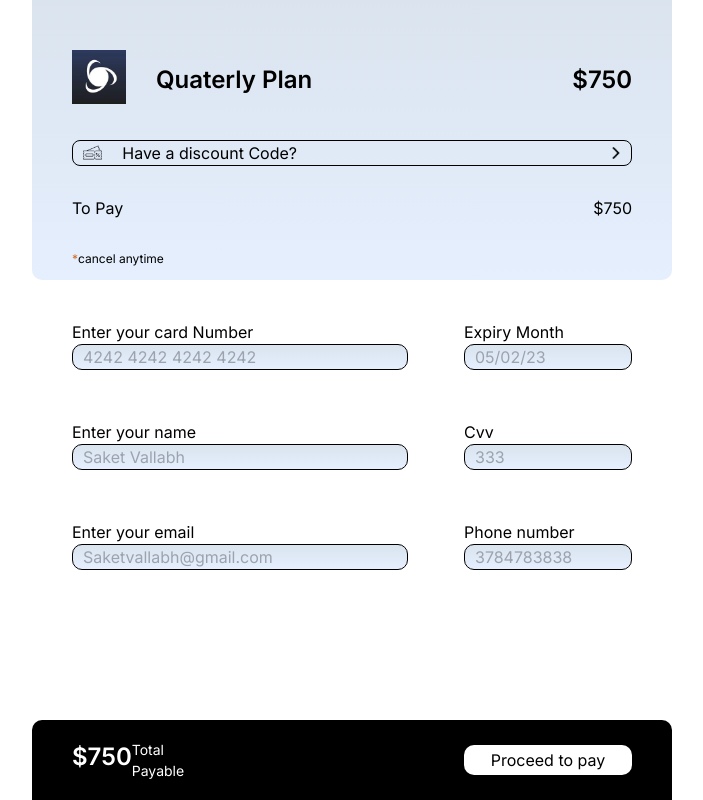
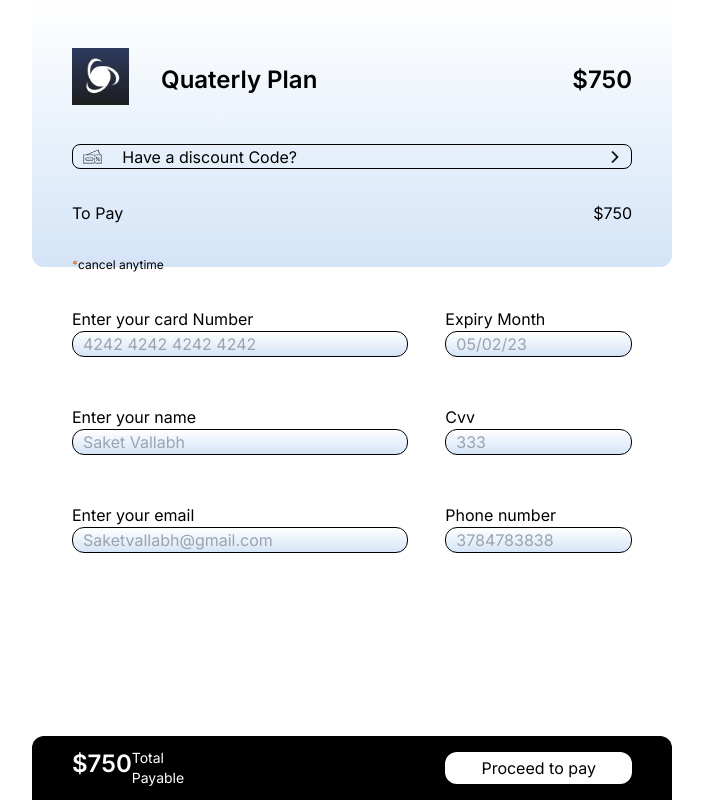
Before and after one commit to Saketvallabh/job-finder-cognavi, a Next.js app: page /Payment in a window 1280 px wide. Shown: the whole page, without its empty margins (288-991 px from the left). Built offline with nearby package versions, Linux system fonts and the light colour scheme.

Commit message:
final css

```diff
--- a/src/app/GetPremium/page.tsx
+++ b/src/app/GetPremium/page.tsx
@@ -8,7 +8,7 @@ import avatar_one from 'public/avatar_one.png';
 import tie from 'public/tie.png';
 import money_one from 'public/money.png';
 import search_one from 'public/search_one.png';
-import styles from './styles.module.css'
+// import styles from './styles.module.css'
 
 export default function getPremium () {
     const benefits = [
@@ -47,7 +47,7 @@ export default function getPremium () {
     return (
        <div className="flex flex-col w-full h-screen bg-white">
             <Navbar />
-            <div className={styles.pricingBody}>
+            <div className="w-full h-4/6 bg-gradient-to-t from-abUscone to-abUsctwo rounded-br-3xl rounded-bl-3xl">
                 <div className="flex h-24 items-center justify-center">
                     <span className="text-3xl font-semibold text-black">Switch to Premium now!</span>
                 </div>
--- a/src/app/GetPremium/styles.module.css
+++ b/src/app/GetPremium/styles.module.css
@@ -1,4 +1,4 @@
-.pricingContainer {
+/* .pricingContainer {
     display: flex;
     flex-direction: column;
     width: 100%;
@@ -7,7 +7,6 @@
 }
 
 .pricingBody {
-    /* background: linear-gradient(rgba(4, 10, 17, 0.2) 0%, rgba(0, 97, 242, 0.1) 100%); */
     background: linear-gradient(rgb(71 118 171 / 20%) 0%, rgba(0, 97, 242, 0.1) 100%);
     border-bottom-left-radius: 50% 40%;
     border-bottom-right-radius: 50% 40%;
@@ -81,4 +80,4 @@
     background-color: #ffffff;
     margin-top: 4rem;
     justify-content: center;
-}
+} */
--- a/src/app/Payment/page.tsx
+++ b/src/app/Payment/page.tsx
@@ -2,81 +2,82 @@ import Image from 'next/image';
 import subs from 'public/logo.png';
 import coupon from 'public/coupon.png';
 import caretRight from 'public/caretRight.png';
-import styles from './styles.module.css';
+// import styles from './styles.module.css';
 
 export default function Payment () {
+
     return (
         <>
-            <div className={styles.payTopCont}>
-            <div className={styles.paymentContainer}>
-                <div className={styles.payDetailContainer}>
-                    <div className={styles.payDetails}>
-                        <div className={styles.headerPlan}>
-                            <div className={styles.subsImage}>
+            <div className="flex w-full bg-white justify-center">
+            <div className="flex flex-col w-6/12 h-screen justify-center">
+                <div className="flex flex-col h-screen w-full">
+                    <div className="flex flex-col w-full px-10 pt-12 pb-2.5 h-1/3 rounded-br-xl rounded-bl-xl bg-gradient-to-t from-mncone to-mnctwo">
+                        <div className="flex flex-row w-full items-center">
+                            <div className="h-16 w-16">
                                 <Image src={subs} alt={"subs"}/>
                             </div>
-                            <div className={styles.planName}>
-                                <span className={styles.planText}>Quaterly Plan</span>
-                                <span className={styles.planText}>$750</span>
+                            <div className="flex w-full justify-between pl-8">
+                                <span className="text-2xl font-semibold text-black">Quaterly Plan</span>
+                                <span className="text-2xl font-semibold text-black">$750</span>
                             </div>
                         </div>
-                        <div className={styles.couponContainer}>
-                            <div className={styles.couponImage}>
+                        <div className="flex w-full rounded-lg mt-8 items-center cursor-pointer min-h-pph border border-black pl-2.5">
+                            <div className="h-5 w-5">
                                 <Image src={coupon} alt={"coupon"} />
                             </div>
-                            <div className={styles.discountMsg}>
-                                <span className={styles.discountText}>Have a discount Code?</span>
-                                <div className={styles.couponImage}><Image src={caretRight} alt={"arrow"}/></div>
+                            <div className="flex w-full justify-between items-center pr-1.5 pl-5">
+                                <span className="text-base font-normal text-black">Have a discount Code?</span>
+                                <div className="h-5 w-5"><Image src={caretRight} alt={"arrow"}/></div>
                             </div>
                         </div>
-                        <div className={styles.toPayContainer}>
-                            <span style={{color: "black"}}>To Pay</span>
-                            <span style={{color: "black"}}>$750</span>
+                        <div className="flex w-full mt-8 flex-row items-center justify-between">
+                            <span className="text-black">To Pay</span>
+                            <span className="text-black">$750</span>
                         </div>
-                        <div className={styles.cancelContainer}>
-                            <span className={styles.cancelStar}>*</span>
-                            <span className={styles.cancelMsg}>cancel anytime</span>
+                        <div className="flex w-full mt-8 flex-row items-center">
+                            <span className="text-xs font-normal text-ccch">*</span>
+                            <span className="text-xs font-normal text-black">cancel anytime</span>
                         </div>
                     </div>
-                    <div className={styles.userDetails}>
-                        <div className={styles.cardNoContainer}>
-                            <div className={styles.cardDetailContainer}>
+                    <div className="flex flex-col w-full px-10 pt-10 pb-5 h-3/5">
+                        <div className="flex flex-row w-full justify-between">
+                            <div className="flex flex-col w-3/5">
                                 <div>Enter your card Number</div>
-                                <input className={styles.cardInput} id="cardNo" name="card" placeholder="4242 4242 4242 4242"></input>
+                                <input className="flex w-full items-center px-2.5 border border-black rounded-xl bg-gradient-to-t from-mncone to-mnctwo" id="cardNo" name="card" placeholder="4242 4242 4242 4242"></input>
                             </div>
-                            <div className={styles.cvvContainer}>
+                            <div className="flex flex-col w-4/12">
                                 <div>Expiry Month</div>
-                                <input className={styles.cardInput} id="month" name="month" placeholder="05/02/23"></input>
+                                <input className="flex w-full items-center px-2.5 border border-black rounded-xl bg-gradient-to-t from-mncone to-mnctwo" id="month" name="month" placeholder="05/02/23"></input>
                             </div>
                         </div>
-                        <div className={styles.nameContainer}>
-                            <div className={styles.cardDetailContainer}>
+                        <div className="flex flex-row w-full mt-12 justify-between">
+                            <div className="flex flex-col w-3/5">
                                 <div>Enter your name</div>
-                                <input className={styles.cardInput} id="name" name="name" placeholder="Saket Vallabh"></input>
+                                <input className="flex w-full items-center px-2.5 border border-black rounded-xl bg-gradient-to-t from-mncone to-mnctwo" id="name" name="name" placeholder="Saket Vallabh"></input>
                             </div>
-                            <div className={styles.cvvContainer}>
+                            <div className="flex flex-col w-4/12">
                                 <div>Cvv</div>
-                                <input className={styles.cardInput} id="cvv" name="cvv" placeholder="333"></input>
+                                <input className="flex w-full items-center px-2.5 border border-black rounded-xl bg-gradient-to-t from-mncone to-mnctwo" id="cvv" name="cvv" placeholder="333"></input>
                             </div>
                         </div>
-                        <div className={styles.nameContainer}>
-                            <div className={styles.cardDetailContainer}>
+                        <div className="flex flex-row w-full mt-12 justify-between">
+                            <div className="flex flex-col w-3/5">
                                 <div>Enter your email</div>
-                                <input className={styles.cardInput} id="email" name="email" placeholder="Saketvallabh@gmail.com"></input>
+                                <input className="flex w-full items-center px-2.5 border border-black rounded-xl bg-gradient-to-t from-mncone to-mnctwo" id="email" name="email" placeholder="Saketvallabh@gmail.com"></input>
                             </div>
-                            <div className={styles.cvvContainer}>
+                            <div className="flex flex-col w-4/12">
                                 <div>Phone number</div>
-                                <input className={styles.cardInput} id="phone" name="phone" placeholder="3784783838"></input>
+                                <input className="flex w-full items-center px-2.5 border border-black rounded-xl bg-gradient-to-t from-mncone to-mnctwo" id="phone" name="phone" placeholder="3784783838"></input>
                             </div>
                         </div>
                     </div>
-                    <div className={styles.footer}>
-                        <div className={styles.amountContainer}>
-                            <span className={styles.amount}>$750</span>
-                            <span className={styles.payableText}>Total Payable</span>
+                    <div className="flex flex-row w-full bg-black items-center justify-between py-3 px-10 rounded-tr-xl rounded-tl-xl">
+                        <div className="flex flex-row w-3/12 justify-between">
+                            <span className="text-2xl font-semibold text-white">$750</span>
+                            <span className="flex text-sm font-normal text-white items-center">Total Payable</span>
                         </div>
-                        <div className={styles.payButton}>
-                            <span className={styles.payText}>Proceed to pay</span>
+                        <div className="flex bg-white h-8 items-center justify-center cursor-pointer rounded-xl w-1/3">
+                            <span className="text-base font-normal text-black">Proceed to pay</span>
                         </div>
                     </div>
                 </div>
@@ -85,3 +86,29 @@ export default function Payment () {
         </>
     )
 }
+
+
+//className={styles.payTopCont}
+//className={styles.paymentContainer}
+//className={styles.payDetailContainer}
+//className={styles.payDetails}
+//className={styles.headerPlan}
+//className={styles.subsImage}
+//className={styles.planName}
+//className={styles.planText}
+//className={styles.couponContainer}
+//className={styles.couponImage}
+//className={styles.discountMsg}
+//className={styles.discountText}
+//className={styles.toPayContainer}
+//className={styles.cancelContainer}
+//className={styles.cancelStar}
+//className={styles.cancelMsg}
+//className={styles.userDetails}
+//className={styles.cardNoContainer}
+//className={styles.cardDetailContainer}
+//className={styles.cardInput}
+//className={styles.cvvContainer}
+//className={styles.cardInput}
+//className={styles.nameContainer}
+//className={styles.amountContainer}
--- a/src/app/Payment/styles.module.css
+++ b/src/app/Payment/styles.module.css
@@ -1,13 +1,10 @@
-.payTopCont {
+/* .payTopCont {
     display: flex;
     width: 100%;
     background: #ffffff;
 }
 
 .paymentContainer {
-    /* display: flex;
-    width: 100%;
-    height: 100vh; */
     display: flex;
     flex-direction: column;
     width: 50%;
@@ -19,7 +16,6 @@
 
 .payDetailContainer {
     display: flex;
-    /* justify-content: center; */
     flex-direction: column;
     height: 100vh;
     width: 100%;
@@ -112,7 +108,7 @@
 .cancelStar {
     font-size: 12px;
     font-weight: 400;
-    color: chocolate;
+    color: #915123;
 }
 
 .cancelMsg {
@@ -215,4 +211,4 @@
     width: 100%;
     margin-top: 50px;
     justify-content: space-between;
-}
+} */
--- a/tailwind.config.js
+++ b/tailwind.config.js
@@ -45,7 +45,8 @@ module.exports = {
       'resbtwo': 'rgb(21, 32, 43)',
       'mncb': 'rgb(147, 212, 216)',
       'mncrc': 'rgb(21, 32, 43)',
-      'faqa': '#626161'
+      'faqa': '#626161',
+      'ccch': '#d2691e'
     },
     minHeight: {
       'ch': '330px',
@@ -55,7 +56,8 @@ module.exports = {
       'dykc': '200px',
       'gpbh': '28px',
       'crc': '100px',
-      'gpbc': '80px'
+      'gpbc': '80px',
+      'pph': '25px'
     },
     minWidth: {
       'dcw': '45%',
```
Also changed, not shown: src/app/GetPremium/components/cards/page.tsx (+27 -15 lines), src/app/GetPremium/components/cards/styles.module.css (+2 -5 lines).
